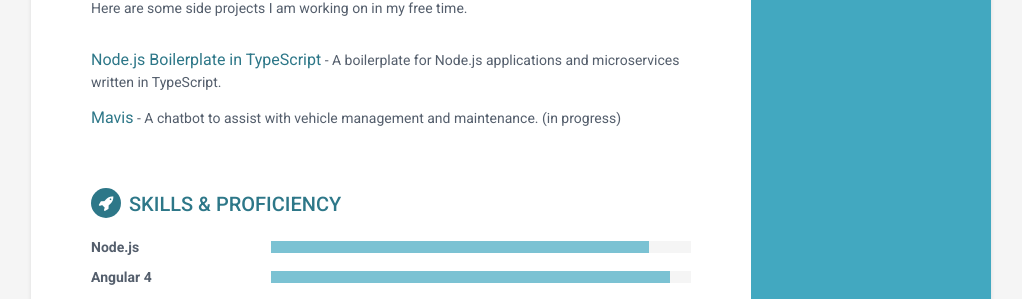
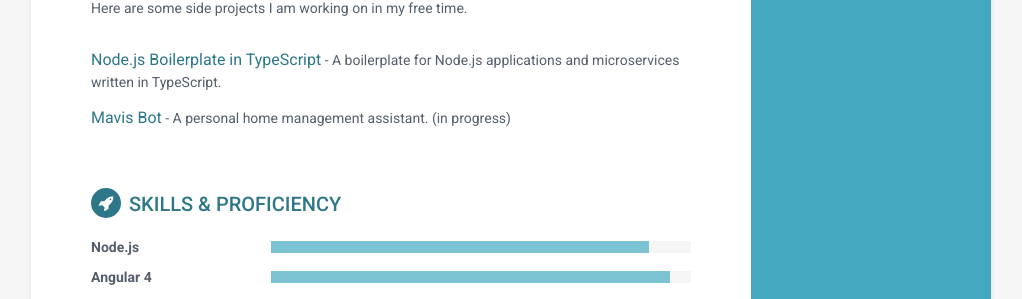
Before and after one commit to danielnguyen/danielnguyen.github.io, a Jekyll site: the page built from index.html, in a window 1280 px wide. Shown: the part 1360-1659 px from the top of the page, without its empty margins (129-1151 px from the left). Built offline with Jekyll 4.4.1, drawn with Linux system fonts in a browser that asks for light colours.

Commit message:
update projects

```diff
--- a/_data/projects.yml
+++ b/_data/projects.yml
@@ -6,6 +6,6 @@
   link: "https://github.com/danielnguyen/node-ts-boilerplate"
   tagline: "A boilerplate for Node.js applications and microservices written in TypeScript."
 - project:
-  title: Mavis
-  link: "https://github.com/danielnguyen/mavis"
-  tagline: "A chatbot to assist with vehicle management and maintenance. (in progress)"
+  title: Mavis Bot
+  link: "https://github.com/danielnguyen/mavis-bot"
+  tagline: "A personal home management assistant. (in progress)"
```
